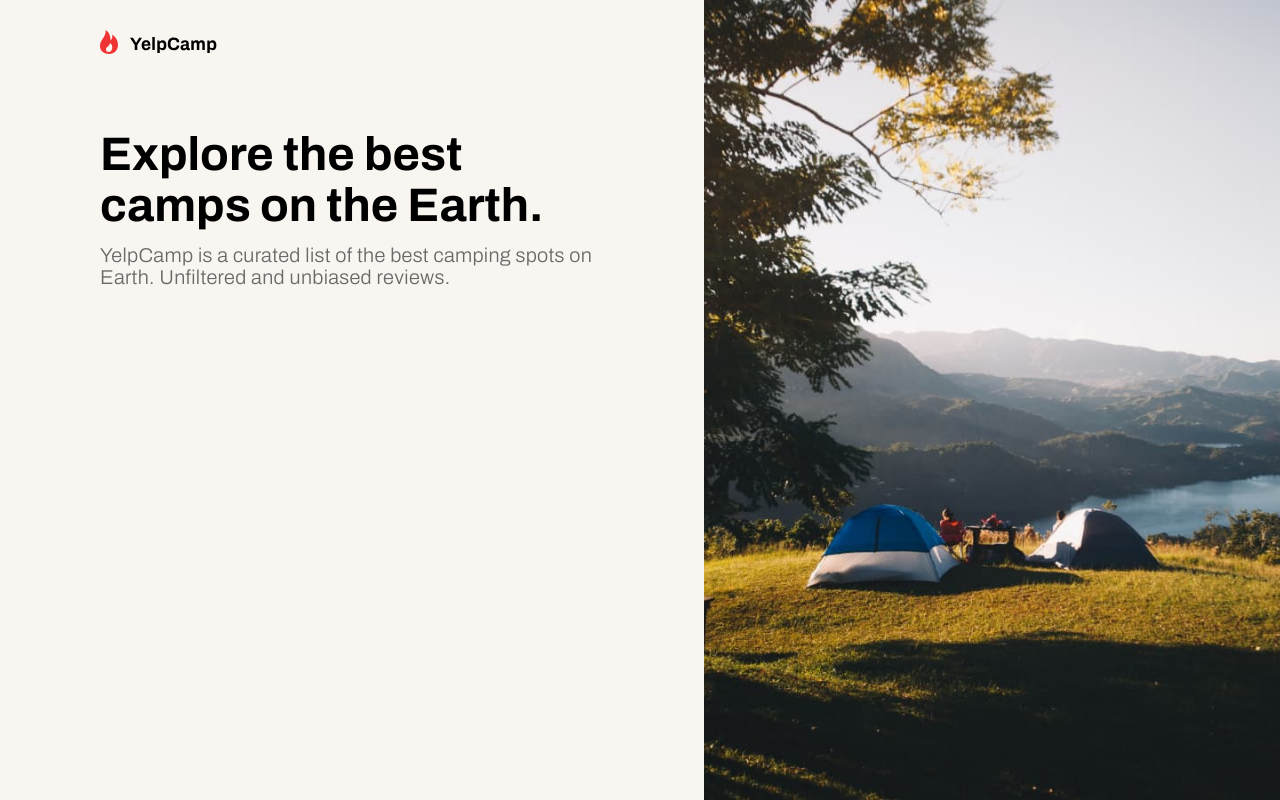
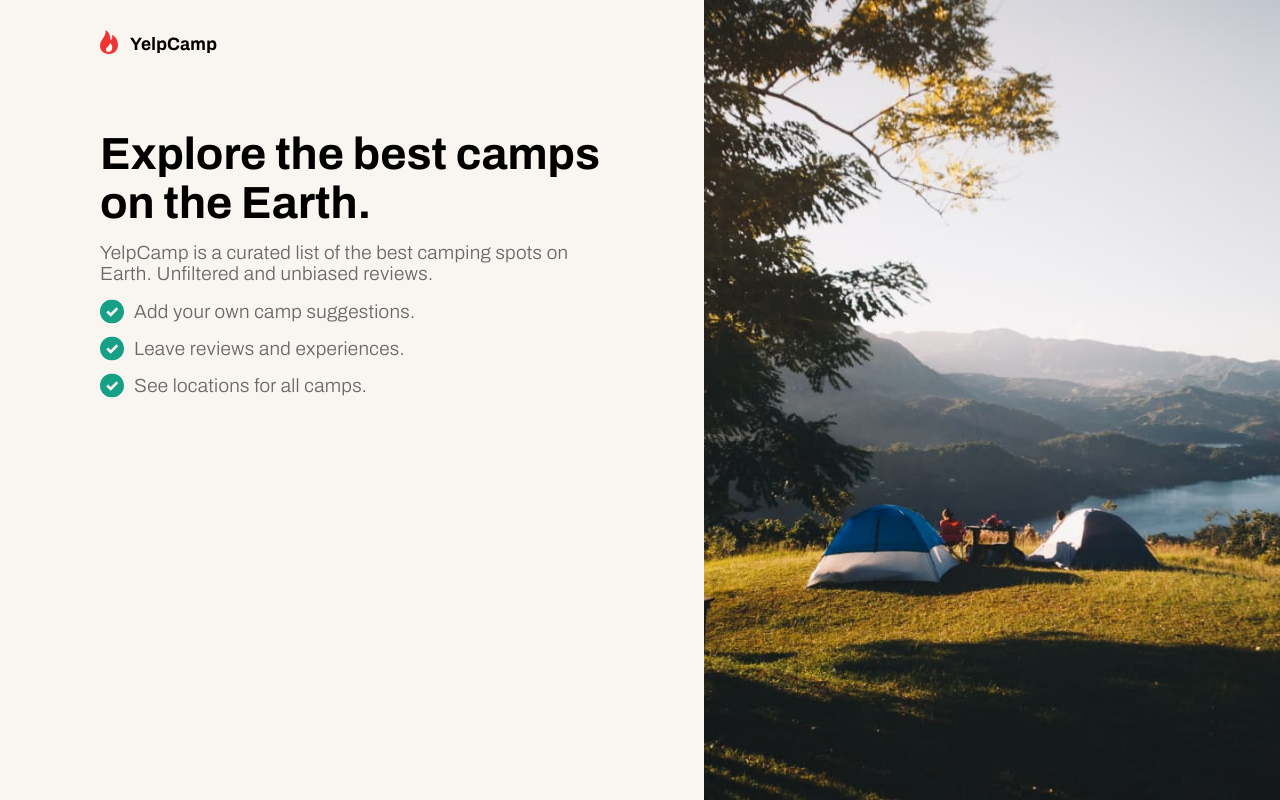
Before and after one commit to ChristianRL23/yelp-camp, a React (Create React App) app: page / in a window 1280 px wide. Built offline with nearby package versions, Linux system fonts and the light colour scheme.

Commit message:
Add features to the Landing layout.

```diff
--- a/src/layouts/LandingPage/LandingPage.jsx
+++ b/src/layouts/LandingPage/LandingPage.jsx
@@ -1,3 +1,4 @@
+import LandingFeature from '../../components/LandingFeature/LandingFeature';
 import './LandingPage.scss';
 import logo from './Logo.svg';
 
@@ -16,6 +17,11 @@ const LandingPage = () => {
             YelpCamp is a curated list of the best camping spots on Earth.
             Unfiltered and unbiased reviews.
           </p>
+          <div className="landing-page__left__welcome-text__features">
+            <LandingFeature text="Add your own camp suggestions." />
+            <LandingFeature text="Leave reviews and experiences." />
+            <LandingFeature text="See locations for all camps." />
+          </div>
         </div>
       </div>
       <div className="landing-page__right" />
--- a/src/layouts/LandingPage/LandingPage.scss
+++ b/src/layouts/LandingPage/LandingPage.scss
@@ -15,12 +15,19 @@
 
     &__welcome-text {
       &__title {
-        font-size: 4.7rem;
-        margin-bottom: 1.3rem;
+        font-size: 4.5rem;
+        margin-bottom: 1.5rem;
       }
 
       &__paragraph {
-        @include s.paragraph(2);
+        @include s.paragraph(1.9);
+        margin-bottom: 1.5rem;
+      }
+
+      &__features {
+        & > * {
+          margin-bottom: 1.2rem;
+        }
       }
     }
   }
```
